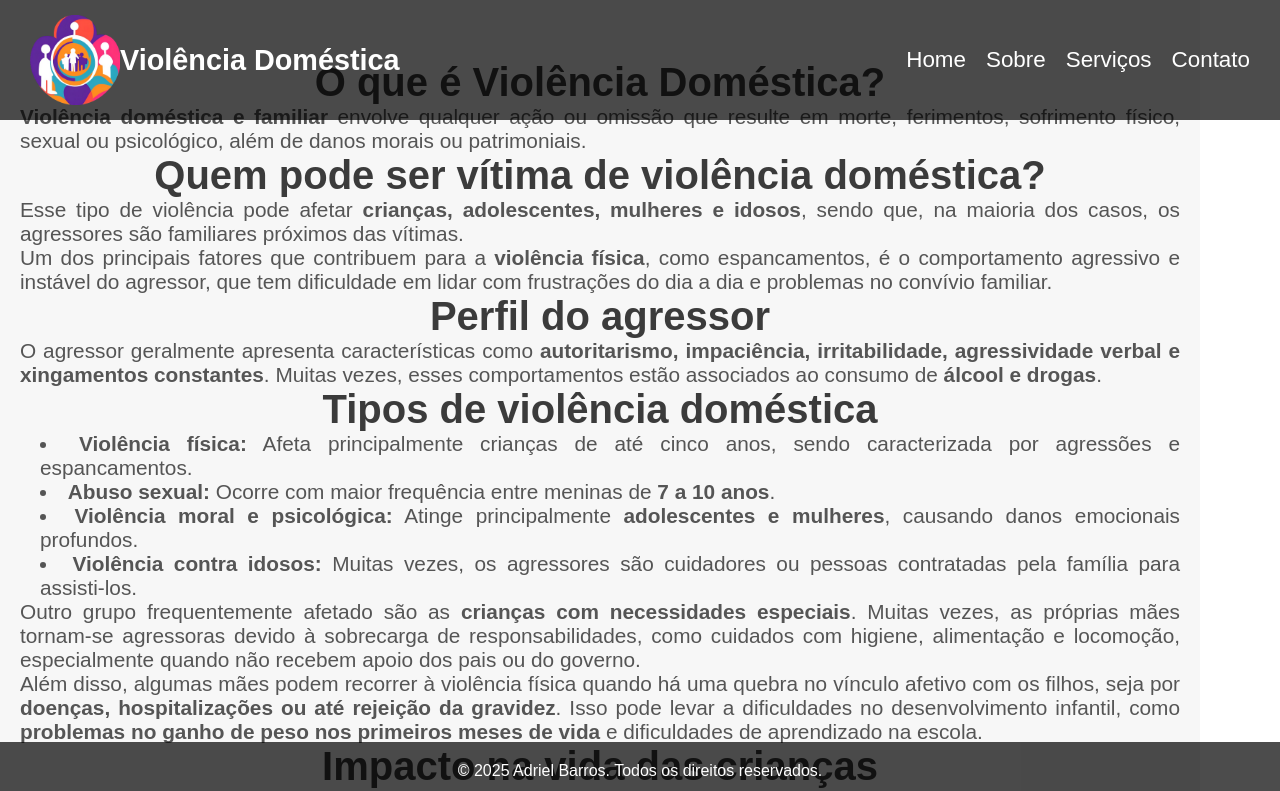
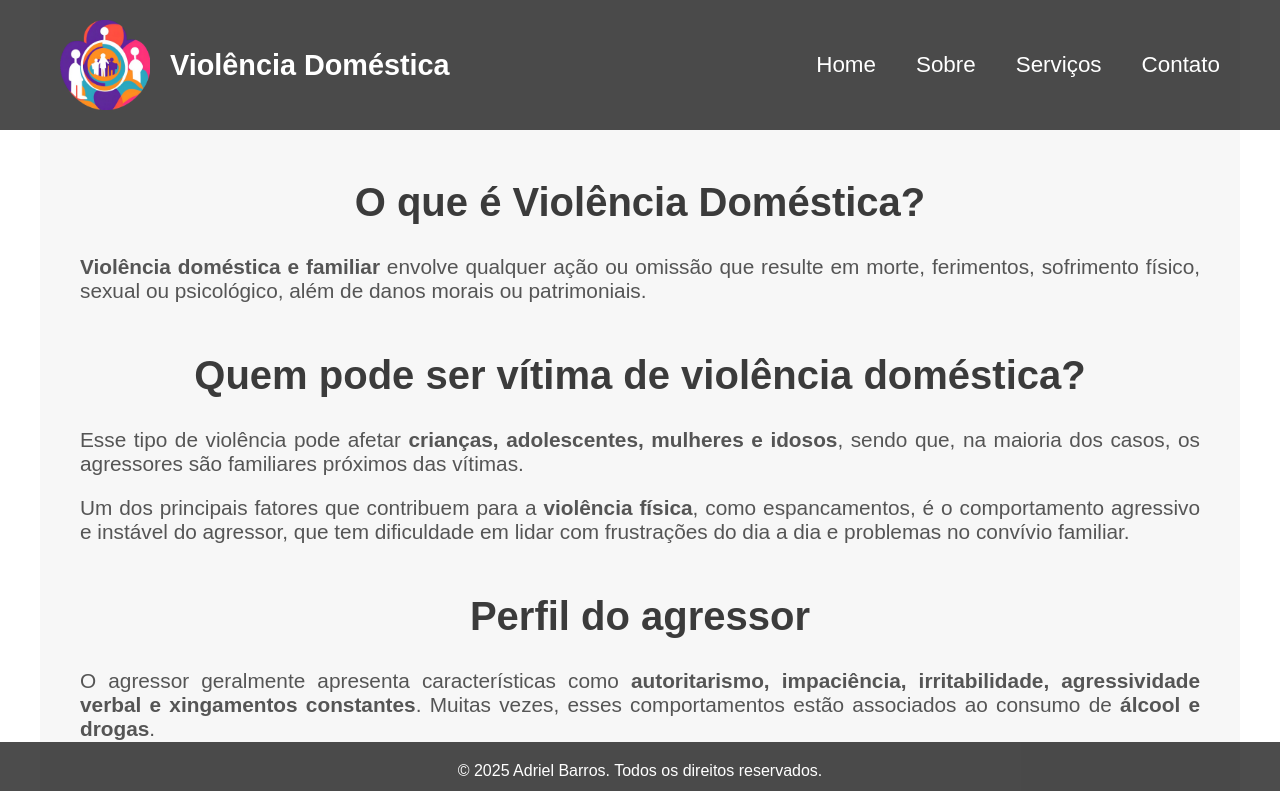
Before and after one commit to Adrielbarr0s/violencia-domestica, an Angular app: page /sobre in a window 1280 px wide. Shown: the top 791 px of the page. Built offline with nearby package versions, Linux system fonts and the light colour scheme.

Commit message:
Implementação de menu hamburguer.

```diff
--- a/src/app/app.component.html
+++ b/src/app/app.component.html
@@ -6,7 +6,8 @@
             <h1>Violência Doméstica</h1>
         </div>
         <nav>
-            <ul class="nav-links">
+            <div class="menu-icon" (click)="toggleMenu()">☰</div>
+            <ul [ngClass]="{'active': isMenuOpen}">
                 <li><a routerLink="/" routerLinkActive="active">Home</a></li>
                 <li><a routerLink="/sobre" routerLinkActive="active">Sobre</a></li>
                 <li><a routerLink="/servicos" routerLinkActive="active">Serviços</a></li>
--- a/src/app/app.component.scss
+++ b/src/app/app.component.scss
@@ -18,11 +18,14 @@
 }
 
 .logo {
+    padding: 5px;
+    padding-left: 30px;
     display: flex;
     align-items: center;
 }
 
 .logo h1 {
+    padding: 20px;
     font-size: 1.8em;
     font-family: Arial, Helvetica, sans-serif;
     color: #fff;
@@ -34,25 +37,59 @@
     object-fit: contain;
 }
 
-.nav-links {
+nav {
+    display: flex;
+    justify-content: space-between;
+    align-items: center;
+    padding: 10px 20px;
+    position: relative;
+}
+
+nav ul {
     list-style: none;
     display: flex;
     gap: 20px;
-    align-items: center;
-    margin: 0%;
 }
 
-.nav-links a {
+nav ul li a{
+    text-decoration: none;
     color: white;
-    text-decoration: none;
+    padding: 10px;
+    font-family: Arial, Helvetica, sans-serif;
     font-weight: 500;
     transition: color 0.3s ease;
-    font-family: Arial, Helvetica, sans-serif;
     font-size: 1.4em;
 }
 
-.nav-links a:hover {
-    color: rgb(0, 105, 91);
+nav ul li a:hover {
+    color: rgb(60, 60, 60);
+}
+
+.menu-icon{
+    display: none;
+    font-size: 24px;
+    color: white;
+    cursor: pointer;
+}
+
+@media (max-width: 768px) {
+    .menu-icon {
+        display: block;
+    }
+
+    nav ul {
+        display: none;
+        flex-direction: column;
+        position: absolute;
+        top: 50px;
+        background-color: #333;
+        width: 100%;
+        padding: 10px;
+    }
+
+    nav ul.active {
+        display: flex;
+    }
 }
 
 .footer {
--- a/src/app/app.component.ts
+++ b/src/app/app.component.ts
@@ -1,12 +1,20 @@
-import { Component } from '@angular/core';
+import { CommonModule } from '@angular/common';
+import { Component} from '@angular/core';
 import { RouterModule } from '@angular/router';
 
 @Component({
   selector: 'app-root',
-  imports: [RouterModule],
+  imports: [RouterModule, CommonModule],
   templateUrl: './app.component.html',
   styleUrl: './app.component.scss',
 })
 export class AppComponent {
   title = 'violencia-domestica';
+
+  //lógica para o menu hamburguer
+  isMenuOpen = false;
+
+  toggleMenu() {
+    this.isMenuOpen = !this.isMenuOpen;
+  }
 }
--- a/src/app/component/home/home.component.scss
+++ b/src/app/component/home/home.component.scss
@@ -16,17 +16,22 @@
     margin: 0;
 }
 
-.home h1 {
-    padding-top: 120px;
+.home h1{
+    padding-top: 140px;
+    padding-bottom: 30px;
     font-size: 2.5em;
     font-family: Arial, Helvetica, sans-serif;
     text-align: center;
-    color: #fff;
+    color: rgba(0, 0, 0, 0.76);
 }
 
 .home p {
-    font-size: 1.5em;
+    padding-bottom: 15px;
     font-family: Arial, Helvetica, sans-serif;
-    color: #fff;
+    font-size: 1.3em;
+    color: rgb(210, 210, 210);
     text-align: center;
+    justify-content: baseline;
+    font-weight: 400;
+    margin: 20px 0;
 }
--- a/src/app/component/servicos/servicos.component.html
+++ b/src/app/component/servicos/servicos.component.html
@@ -1,4 +1,5 @@
 <section class="servicos">
+    <div class="container">
         <h1>Como buscar ajuda?</h1>
         <p>As mulheres devem procurar, em primeiro lugar, um Centro de Referência de Atendimento à Mulher (CRM) em sua cidade. No CRM, elas podem receber orientações para entender a situação pela qual estão passando e obter informações sobre a Lei Maria da Penha e como romper o ciclo da violência. Dessa forma, as mulheres vão se empoderar e decidir o melhor momento de fazer a denúncia.</p>
         <p>Nos locais em que não existe esse equipamento ou nenhum serviço especializado, é possível buscar apoio nas Unidades Básicas de Saúde (UBS), nos Centros de Referência da Assistência Social (CRAS) e nos Centros de Referência Especializados de Assistência Social (CREAS), assim como nos núcleos da Defensoria Pública e do Ministério Público.</p>
@@ -7,4 +8,5 @@
         <p>Muitos Estados do Brasil passaram a fazer o Boletim de Ocorrência eletrônico, sobretudo a partir do contexto da pandemia, com o objetivo de ampliar o acesso das mulheres a mecanismos de denúncia e facilitar o registro de ocorrências de violência doméstica e familiar. Basta procurar “Delegacia Eletrônica/Virtual/Online” na internet e digitar o nome do Estado em que o fato ocorreu. Quando abrir o Boletim de Ocorrência eletrônico, é só selecionar “Violência Doméstica”.</p>
         <p>A Lei Maria da Penha representa uma conquista para todas as brasileiras e deve ser acionada no enfrentamento à violência. As mulheres precisam saber que têm os seus direitos garantidos por meio da Lei n. 11.340/2006, incluindo o acesso à Justiça, à saúde física e mental, à dignidade e à liberdade, entre outros.</p>
         <p>Todos esses recursos são muito importantes para quem é vítima da violência de gênero. E quando a mulher revela as agressões que sofre, ela dá um passo importante para quebrar o ciclo. Essa atitude, muitas vezes difícil, ajuda a diminuir o seu isolamento e solidão; por isso, deve ser apoiada e incentivada. O primeiro gesto para o acolhimento da mulher em situação de violência é dar crédito aos seus relatos. Mensagens positivas e palavras de apoio vão fortalecer a vítima e melhorar a sua autoestima, podendo ser fundamentais para encorajá-la a sair dessa situação: “Você não está sozinha”, “Eu me preocupo com você, e, juntas, vamos buscar a sua segurança e bem-estar”, “Eu acredito em você”, “A sua vida é importante para nós”, “O que você deseja fazer? Como posso te ajudar?”.</p>
+    </div>
 </section>
--- a/src/app/component/servicos/servicos.component.scss
+++ b/src/app/component/servicos/servicos.component.scss
@@ -1,24 +1,52 @@
 
-.servicos {
+* {
+    margin: 0 !important;
+    padding: 0;
+    box-sizing: border-box;
+    border: none;
+}
+
+section {
     display: flex;
     flex-direction: column;
     justify-content: center;
     align-items: center;
-    margin: 0 auto;
+}
+
+.sobre {
+    width: 100%;
+    background-color: white;
+    text-align: center;
+    align-items: center;
+}
+
+.container {
+    padding: 40px;
+    padding-bottom: 90px;
     max-width: 1200px;
-    padding: 60px 20px;
     background-color: #f7f7f7;
     text-align: center;
 }
 
-.servicos h1, h2 {
+.servicos h1{
+    padding-top: 140px;
+    padding-bottom: 30px;
+    font-size: 2.5em;
     font-family: Arial, Helvetica, sans-serif;
+    text-align: center;
+    color: rgba(0, 0, 0, 0.76);
+}
+
+.servicos h2 {
+    padding: 30px;
     font-size: 2.5em;
-    margin-bottom: 10px;
+    font-family: Arial, Helvetica, sans-serif;
+    text-align: center;
     color: rgba(0, 0, 0, 0.76);
 }
 
 .servicos p {
+    padding-bottom: 20px;
     font-family: Arial, Helvetica, sans-serif;
     font-size: 1.3em;
     color: #555;
@@ -26,33 +54,3 @@
     font-weight: 400;
     margin: 20px 0;
 }
-
-.servicos img{
-    width: 1000px;
-    height: 600px;
-    margin-bottom: 20px;
-    border-radius: 10px;
-    box-shadow: 0 4px 8px rgba(0, 0, 0, 0.2);
-    margin-top: 20px;
-    margin-bottom: 20px;
-}
-
-servicos .ul {
-    margin: 10px 0;
-    padding-left: 20px;
-    font-family: Arial, Helvetica, sans-serif;
-    font-size: 1.3em;
-    color: #555;
-    text-align: justify;
-    font-weight: 400;
-    list-style-type: disc;
-    list-style-position: inside;
-    margin-bottom: 20px;
-    margin-top: 20px;
-    padding-left: 20px;
-    margin-left: 20px;
-}
-
-.servicos ul li {
-    margin-bottom: 8px;
-}
--- a/src/app/component/sobre/sobre.component.html
+++ b/src/app/component/sobre/sobre.component.html
@@ -1,4 +1,5 @@
 <section class="sobre">
+    <div class="container">
         <h1>O que é Violência Doméstica?</h1>
         <section>
             <p><strong>Violência doméstica e familiar</strong> envolve qualquer ação ou omissão que resulte em morte, ferimentos, sofrimento físico, sexual ou psicológico, além de danos morais ou patrimoniais.</p>
@@ -45,4 +46,5 @@
             <p>Diante de qualquer situação de violência doméstica, é fundamental que as vítimas ou testemunhas <strong>denunciem</strong> aos órgãos especializados. Isso pode ajudar a proteger as vítimas, retirá-las desse ciclo de sofrimento e mostrar ao agressor que seus atos não ficarão impunes.</p>
             <p>Afinal, quem pratica violência dentro de casa contra pessoas indefesas <strong>não é poderoso, mas sim um covarde</strong>.</p>
         </section>
+    </div>
 </section>
--- a/src/app/component/sobre/sobre.component.scss
+++ b/src/app/component/sobre/sobre.component.scss
@@ -1,24 +1,53 @@
 
-.sobre {
+* {
+    margin: 0 !important;
+    padding: 0;
+    box-sizing: border-box;
+    border: none;
+}
+
+section {
     display: flex;
     flex-direction: column;
     justify-content: center;
     align-items: center;
-    margin: 0 auto;
+}
+
+.sobre {
+    width: 100%;
+    background-color: white;
+    text-align: center;
+    align-items: center;
+}
+
+.container {
+    padding: 40px;
+    padding-bottom: 90px;
     max-width: 1200px;
-    padding: 60px 20px;
     background-color: #f7f7f7;
     text-align: center;
+
 }
 
-.sobre h1, h2 {
+.sobre h1{
+    padding-top: 140px;
+    padding-bottom: 30px;
+    font-size: 2.5em;
     font-family: Arial, Helvetica, sans-serif;
+    text-align: center;
+    color: rgba(0, 0, 0, 0.76);
+}
+
+.sobre h2 {
+    padding: 30px;
     font-size: 2.5em;
-    margin-bottom: 10px;
+    font-family: Arial, Helvetica, sans-serif;
+    text-align: center;
     color: rgba(0, 0, 0, 0.76);
 }
 
 .sobre p {
+    padding-bottom: 20px;
     font-family: Arial, Helvetica, sans-serif;
     font-size: 1.3em;
     color: #555;
@@ -27,19 +56,8 @@
     margin: 20px 0;
 }
 
-.sobre img{
-    width: 1000px;
-    height: 600px;
-    margin-bottom: 20px;
-    border-radius: 10px;
-    box-shadow: 0 4px 8px rgba(0, 0, 0, 0.2);
-    margin-top: 20px;
-    margin-bottom: 20px;
-}
-
 ul {
-    margin: 10px 0;
-    padding-left: 20px;
+    padding-left: 40px;
     font-family: Arial, Helvetica, sans-serif;
     font-size: 1.3em;
     color: #555;
@@ -49,7 +67,6 @@ ul {
     list-style-position: inside;
     margin-bottom: 20px;
     margin-top: 20px;
-    padding-left: 20px;
     margin-left: 20px;
 }
 
```
Lines whose indentation alone changed are shown as unchanged.
